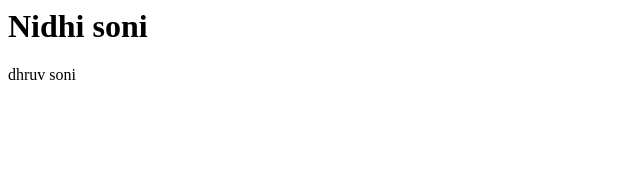
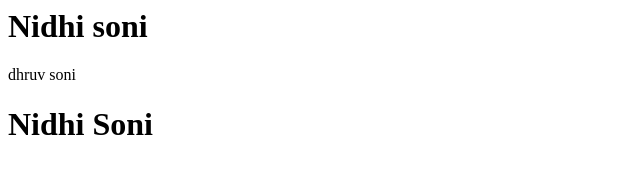
Before and after one commit to Nidhisoni6/nidhilocal, a plain HTML site: page index.html in a window 1280 px wide. Shown: the whole page, without its empty margins (0-640 px from the left). Drawn offline with Linux system fonts and the light colour scheme.

Commit message:
nidhi new branch

```diff
--- a/index.html
+++ b/index.html
@@ -1,2 +1,3 @@
 <h1>Nidhi soni</h1>
 <p>dhruv soni</p>
+<h1>Nidhi Soni</h1>
```
